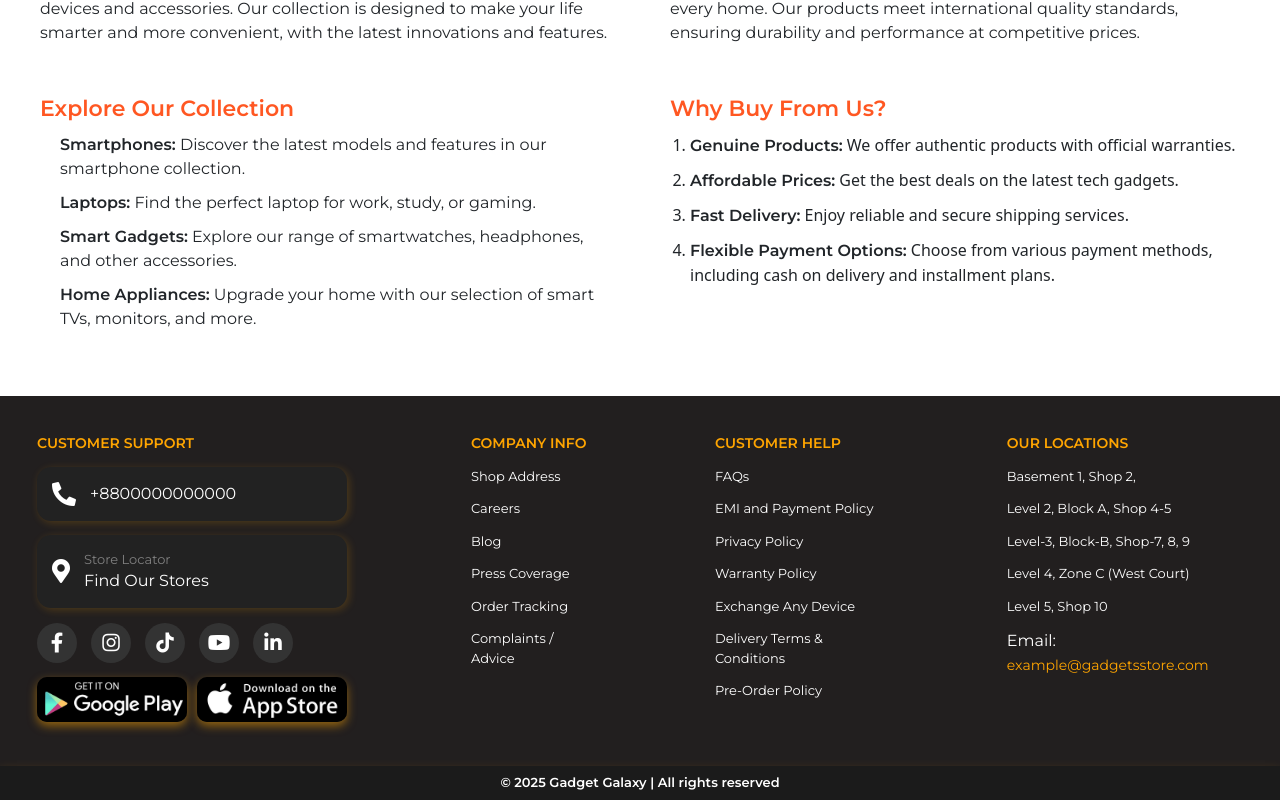
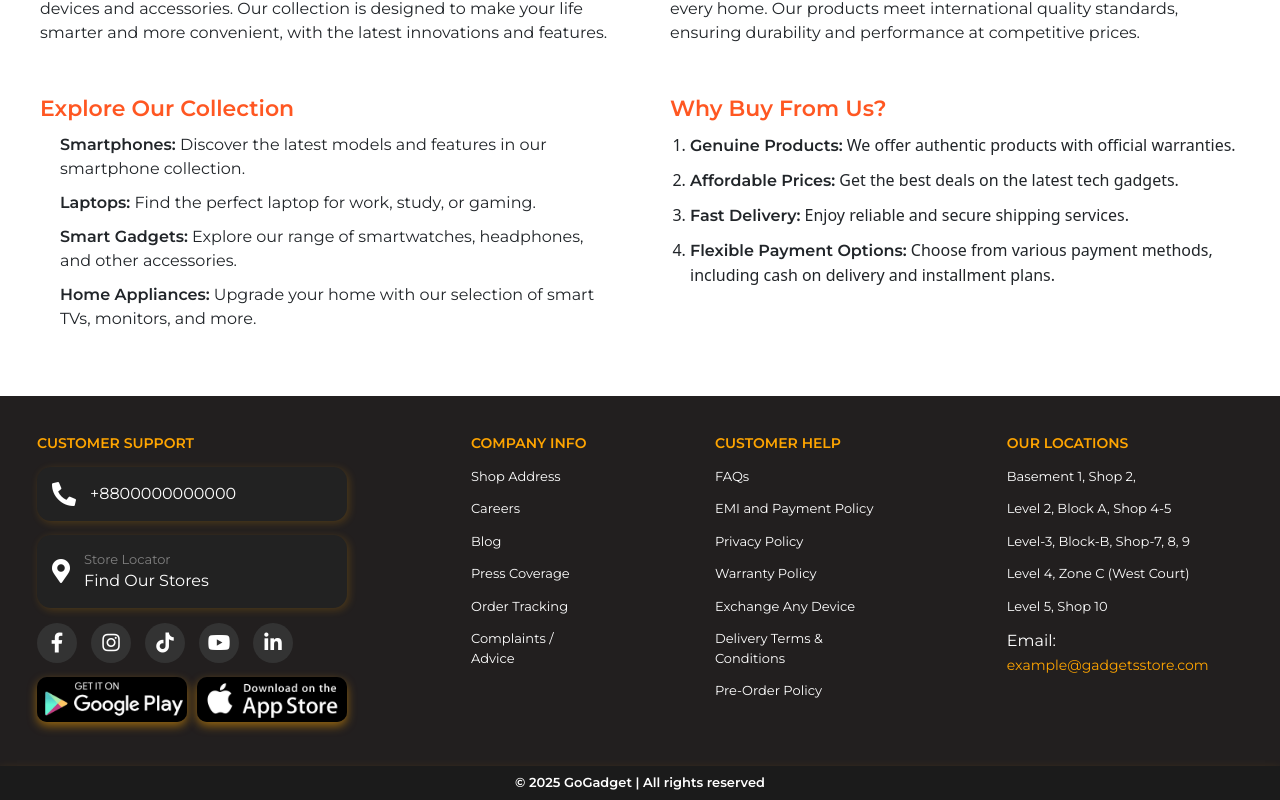
Before and after one commit to Sakib-Hossain23/Gadget-Galaxy, a React (Vite) app: page / in a window 1280 px wide. Shown: the part 3504-4304 px from the top of the page. Built offline with nearby package versions, Linux system fonts and the light colour scheme.

Commit message:
Update Fr.jsx

```diff
--- a/src/components/Fr.jsx
+++ b/src/components/Fr.jsx
@@ -84,7 +84,7 @@ const Fr = () => {
         </div>
       </div>
       <div className="fr-bottom">
-        <p>© 2025 Gadget Galaxy | All rights reserved</p>
+        <p>© 2025 GoGadget | All rights reserved</p>
       </div>
     </div>
   );
```
